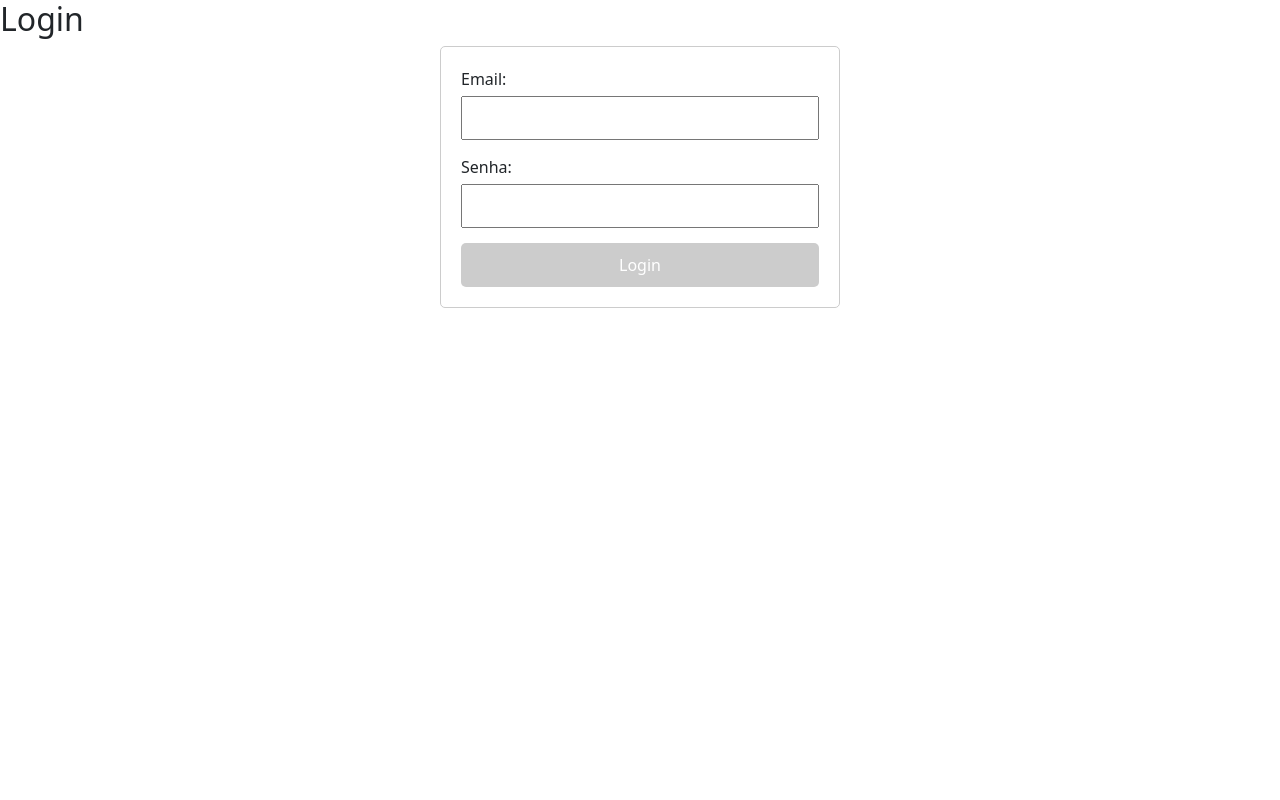
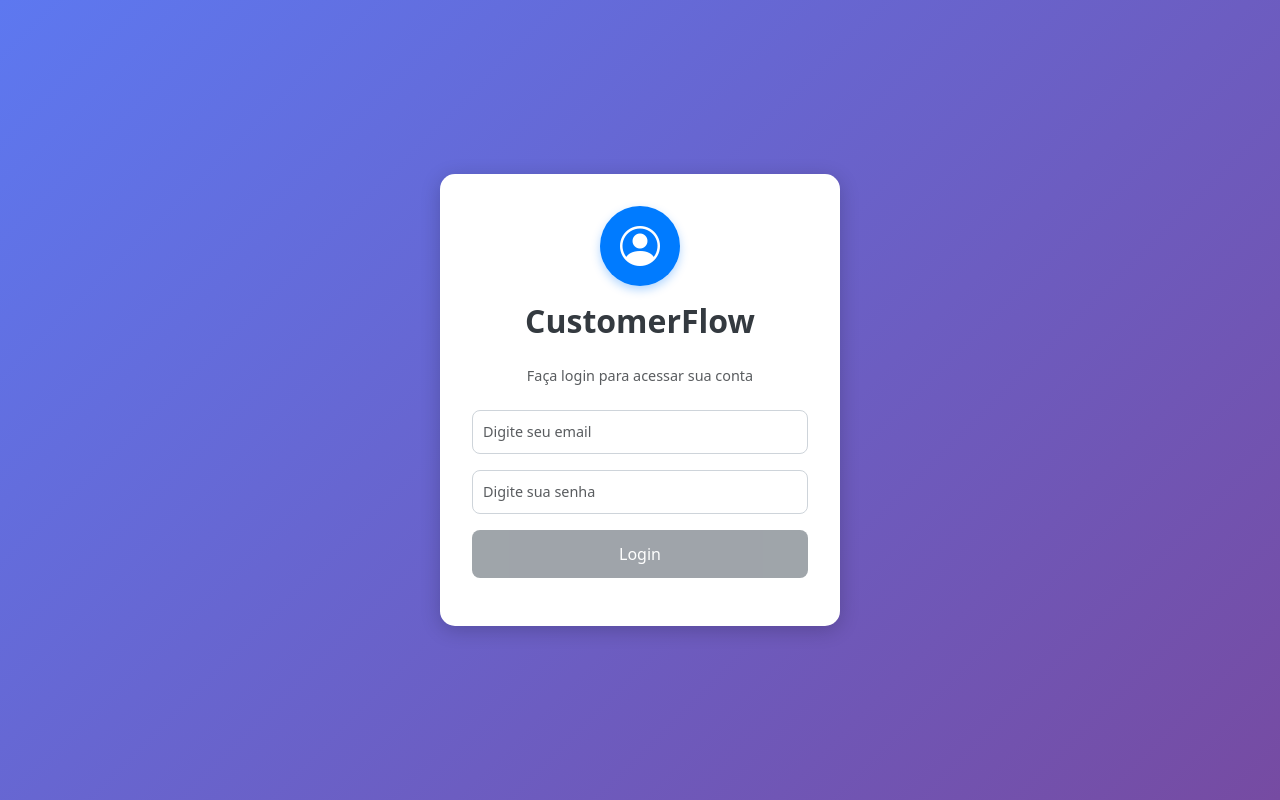
Before and after one commit to JoaoCelinoGualberto/customer-flow, an Angular app: page /auth/login in a window 1280 px wide. Built offline with nearby package versions, Linux system fonts and the light colour scheme.

Commit message:
style: login page styles

```diff
--- a/src/app/features/auth/login/login.component.html
+++ b/src/app/features/auth/login/login.component.html
@@ -1,27 +1,48 @@
 <div class="login-container">
-  <h2>Login</h2>
+  <div class="card">
+    <div class="card-body text-center">
+      <div class="avatar-icon mb-3">
+        <i class="bi bi-person-circle"></i>
+      </div>
+      <h2 class="card-title mb-4">CustomerFlow</h2>
+      <p class="text-center text-muted mb-4">Faça login para acessar sua conta</p>
       <form [formGroup]="loginForm" (ngSubmit)="onSubmit()">
-    <div>
-      <label for="email">Email:</label>
-      <input id="email" formControlName="email" type="email" />
-      <div *ngIf="loginForm.get('email')?.invalid && loginForm.get('email')?.touched">
-        Email inválido.
+        <div class="mb-3">
+          <input
+            id="email"
+            formControlName="email"
+            type="email"
+            class="form-control"
+            placeholder="Digite seu email"
+            [ngClass]="{ 'is-invalid': loginForm.get('email')?.invalid && loginForm.get('email')?.touched }"
+          />
+          <div *ngIf="loginForm.get('email')?.invalid && loginForm.get('email')?.touched" class="invalid-feedback">
+            Por favor, insira um email válido.
           </div>
         </div>
 
-    <div>
-      <label for="senha">Senha:</label>
-      <input id="senha" formControlName="senha" type="password" />
-      <div *ngIf="loginForm.get('senha')?.invalid && loginForm.get('senha')?.touched">
-        Senha obrigatória.
+        <div class="mb-3">
+          <input
+            id="senha"
+            formControlName="senha"
+            type="password"
+            class="form-control"
+            placeholder="Digite sua senha"
+            [ngClass]="{ 'is-invalid': loginForm.get('senha')?.invalid && loginForm.get('senha')?.touched }"
+          />
+          <div *ngIf="loginForm.get('senha')?.invalid && loginForm.get('senha')?.touched" class="invalid-feedback">
+            Por favor, insira sua senha.
           </div>
         </div>
 
+        <button type="submit" class="btn btn-primary w-100 mb-3" [disabled]="loginForm.invalid">
+          Login
+        </button>
 
-    <button type="submit" [disabled]="loginForm.invalid">Login</button>
-
-    <div *ngIf="errorMessage" class="error-message">
+        <div *ngIf="errorMessage" class="alert alert-danger mt-3">
           {{ errorMessage }}
         </div>
       </form>
     </div>
+  </div>
+</div>
--- a/src/app/features/auth/login/login.component.scss
+++ b/src/app/features/auth/login/login.component.scss
@@ -1,42 +1,96 @@
-form {
+.login-container {
+  display: flex;
+  justify-content: center;
+  align-items: center;
+  height: 100vh;
+  background: linear-gradient(135deg, #5d78f0, #764ba2);
+  padding: 20px;
+
+  .card {
+    width: 100%;
     max-width: 400px;
-    margin: 0 auto;
-    padding: 20px;
-    border: 1px solid #ccc;
-    border-radius: 5px;
+    border: none;
+    border-radius: 15px;
+    box-shadow: 0 4px 20px rgba(0, 0, 0, 0.2);
+    background-color: #fff;
+
+    .card-body {
+      padding: 2rem;
+
+      .avatar-icon {
+        display: flex;
+        justify-content: center;
+        align-items: center;
+        width: 80px;
+        height: 80px;
+        margin: 0 auto 1.5rem;
+        background-color: #007bff;
+        border-radius: 50%;
+        color: #fff;
+        font-size: 2.5rem;
+        box-shadow: 0 4px 10px rgba(0, 123, 255, 0.3);
       }
 
-  div {
-    margin-bottom: 15px;
+      .card-title {
+        font-size: 2rem;
+        font-weight: bold;
+        color: #343a40;
+        margin-bottom: 0.5rem;
       }
 
-  label {
-    display: block;
-    margin-bottom: 5px;
+      .text-muted {
+        font-size: 0.9rem;
+        color: #6c757d;
       }
 
-  input {
-    width: 100%;
-    padding: 8px;
-    box-sizing: border-box;
+      .form-label {
+        font-weight: 500;
+        color: #495057;
       }
 
-  button {
-    width: 100%;
+      .form-control {
+        border-radius: 8px;
+        border: 1px solid #ced4da;
         padding: 10px;
-    background-color: #007bff;
-    color: white;
-    border: none;
-    border-radius: 5px;
-    cursor: pointer;
+        font-size: 0.9rem;
+        transition: border-color 0.3s ease;
+
+        &:focus {
+          border-color: #007bff;
+          box-shadow: 0 0 0 3px rgba(0, 123, 255, 0.1);
+        }
       }
 
-  button:disabled {
-    background-color: #ccc;
+      .btn-primary {
+        background-color: #007bff;
+        border: none;
+        border-radius: 8px;
+        padding: 12px;
+        font-size: 1rem;
+        font-weight: 500;
+        transition: background-color 0.3s ease;
+
+        &:hover {
+          background-color: darken(#007bff, 10%);
+        }
+
+        &:disabled {
+          background-color: #6c757d;
           cursor: not-allowed;
         }
+      }
 
-  .error-message {
-    color: red;
-    margin-top: 10px;
+      .invalid-feedback {
+        font-size: 0.8rem;
+        color: #dc3545;
       }
+
+      .alert-danger {
+        margin-top: 1rem;
+        font-size: 0.9rem;
+        border-radius: 8px;
+        padding: 10px;
+      }
+    }
+  }
+}
```
Lines whose indentation alone changed are shown as unchanged.
